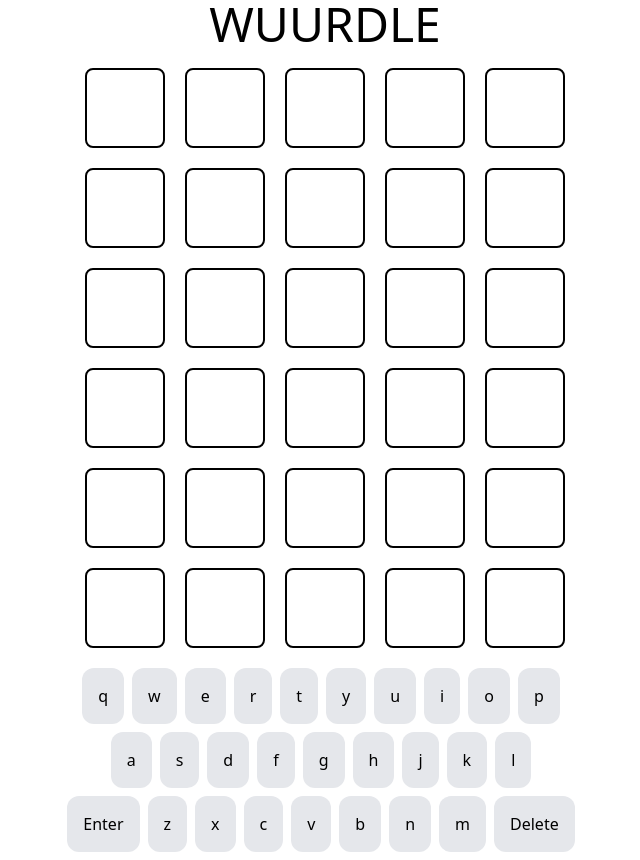
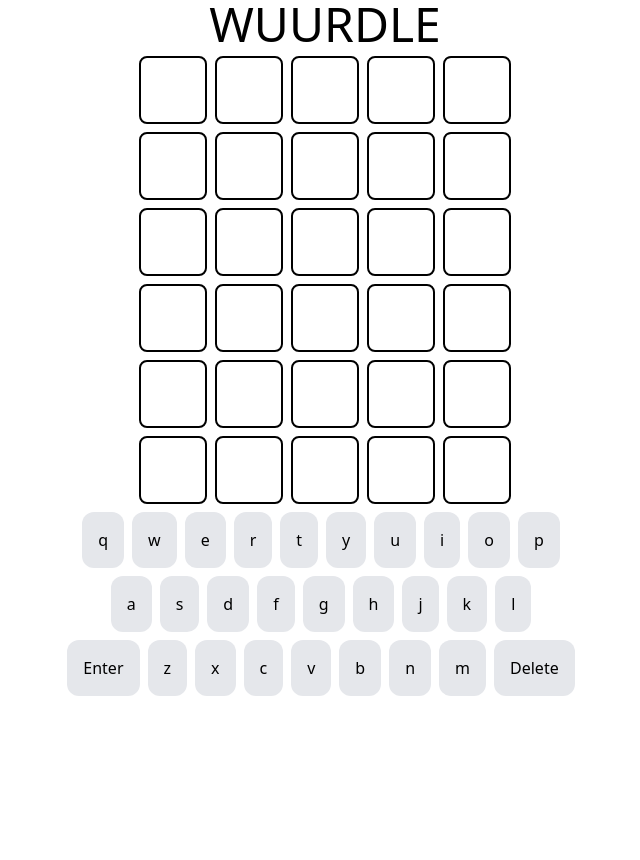
Before and after one commit to Ado-go/wuurdle, a React (Vite) app: page / in a window 1280 px wide. Shown: the whole page, without its empty margins (315-955 px from the left). After the commit the page ends 800 px from the top, so only its background shows below. Built offline with nearby package versions, Linux system fonts and the light colour scheme; no server answers.

Commit message:
fix: add dependencies, types and styling fixes

```diff
--- a/src/App.tsx
+++ b/src/App.tsx
@@ -1,3 +1,5 @@
+export type LetterColor = "green-300" | "yellow-300" | "gray-400";
+
 import { useState, useEffect, useMemo, useCallback } from "react";
 import "./App.css";
 
@@ -64,7 +66,7 @@ function App() {
   }, [WORD, isLoadingWord]);
 
   const usedLetters = useMemo(() => {
-    const result: { [key: string]: string } = {};
+    const result: { [key: string]: LetterColor } = {};
     for (let i = 0; i < guessIndex; i++) {
       for (let j = 0; j < guesses[i].length; j++) {
         const char = guesses[i][j];
@@ -142,7 +144,7 @@ function App() {
       setGuesses(newGuesses);
       setLetterIndex((prev) => prev + 1);
     },
-    [guessIndex, guesses, letterIndex]
+    [allowType, guessIndex, guesses, letterIndex]
   );
 
   const removeLetter = useCallback(() => {
@@ -153,7 +155,7 @@ function App() {
     newGuesses[guessIndex] = newActualGuess;
     setGuesses(newGuesses);
     setLetterIndex((prev) => prev - 1);
-  }, [guessIndex, guesses, letterIndex]);
+  }, [allowType, guessIndex, guesses, letterIndex]);
 
   const submitWord = useCallback(() => {
     if (!allowType) return;
@@ -177,7 +179,7 @@ function App() {
           alert("That word does not exist, or at least I don't know it.");
         }
       });
-  }, [checkGuess, guessIndex, guesses, queryClient]);
+  }, [allowType, checkGuess, guessIndex, guesses, queryClient]);
 
   const typeWord = useCallback(
     (e: KeyboardEvent) => {
@@ -218,7 +220,7 @@ function App() {
 
   return (
     <>
-      <div className="flex flex-col items-center gap-5">
+      <div className="flex flex-col items-center gap-2">
         <h1 className="text-5xl font-sans">WUURDLE</h1>
         {guesses.map((guess, index) => (
           <Line key={index} word={guess} tilesColor={tilesColors[index]} />
--- a/src/components/Keyboard.tsx
+++ b/src/components/Keyboard.tsx
@@ -1,4 +1,4 @@
-type LetterColor = "green-300" | "yellow-300" | "gray-400";
+import { LetterColor } from "../App";
 
 export default function Keyboard({
   usedLetters,
--- a/src/components/Line.tsx
+++ b/src/components/Line.tsx
@@ -15,11 +15,11 @@ export default function Line({
   };
 
   return (
-    <div className="flex gap-5">
+    <div className="flex gap-2">
       {word.map((letter, index) => {
         return (
           <div
-            className={`w-20 h-20 border-2 rounded-lg flex items-center justify-center transition-colors duration-500 ease-in-out ${
+            className={`w-17 h-17 border-2 rounded-lg flex items-center justify-center transition-colors duration-500 ease-in-out ${
               colors[tilesColor[index]]
             }`}
             key={index}
```
